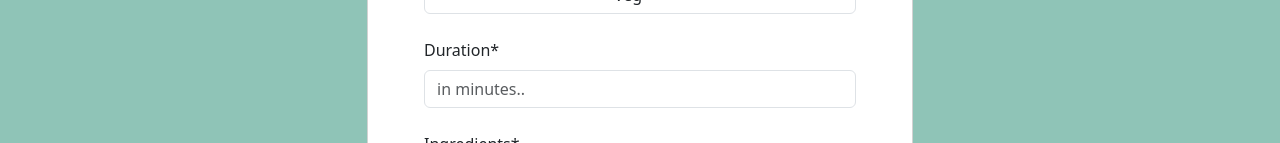
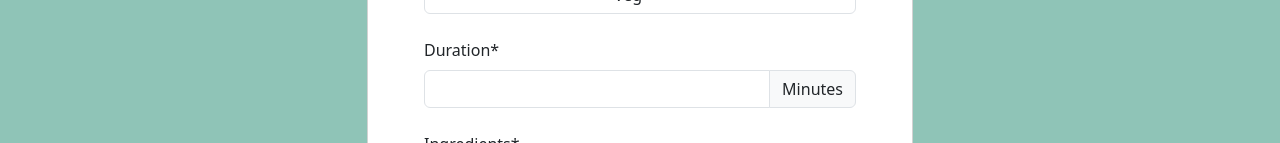
Before and after one commit to dhruvprajapati18082002/Naive_Baker, a React (Create React App) app in the folder frontend/: page /uploadrecipe in a window 1280 px wide. Shown: the part 657-800 px from the top of the page. Built offline with nearby package versions, Linux system fonts and the light colour scheme; no server answers; sample sign-in values are in the browser's storage.

Commit message:
Modification in uploadRecipe page

```diff
--- a/frontend/src/components/dashboardComponents/UploadRecipe.js
+++ b/frontend/src/components/dashboardComponents/UploadRecipe.js
@@ -73,7 +73,7 @@ export default function UploadRecipe() {
                                     onChange={onChangeHandler}
                                     value={cred.name}
                                     minLength={5}
-                                    maxLength={20}
+                                    maxLength={100}
                                 />
                             </div>
 
@@ -87,7 +87,7 @@ export default function UploadRecipe() {
                                 onChange={onChangeHandler}
                                 value={cred.description}
                                 minLength={10}
-                                maxLength={150} />
+                                maxLength={250} />
                             </div>
 
 
@@ -129,21 +129,18 @@ export default function UploadRecipe() {
                             </div>
                             {/* this is duration */}
                             <div className="form-outline mb-4">
-                                <label htmlFor="recipeduration" className="form-label">Duration*</label>
+                                <label htmlFor="minutesToCook" className="form-label">Duration*</label>
+                                <div className='input-group'>
                                     <input className="form-control"
                                     type="number"
                                     id="minutesToCook"
                                     value={cred.minutesToCook}
                                     onChange={onChangeHandler}
-                                    placeholder="in minutes.."
                                     required
-                                    min={0}
-                                    onKeyPress={(event) => {
-                                        if (!/[0-9]/.test(event.key)) {
-                                          event.preventDefault();
-                                        }
-                                      }}
+                                    min="1"
                                     />
+                                    <label htmlFor="minutesToCook" className='input-group-text'>Minutes</label>
+                                </div>
                             </div>
 
                             {/* this is for ingredients */}
```
